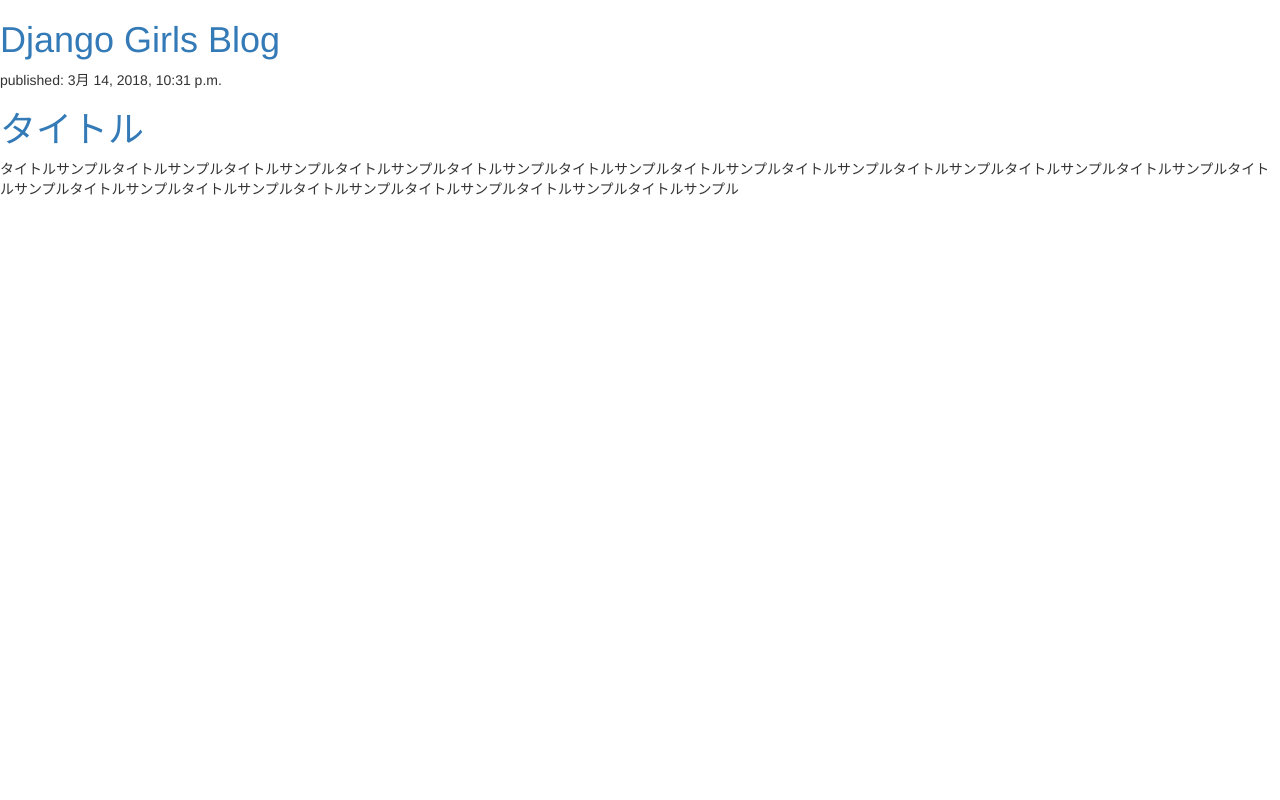
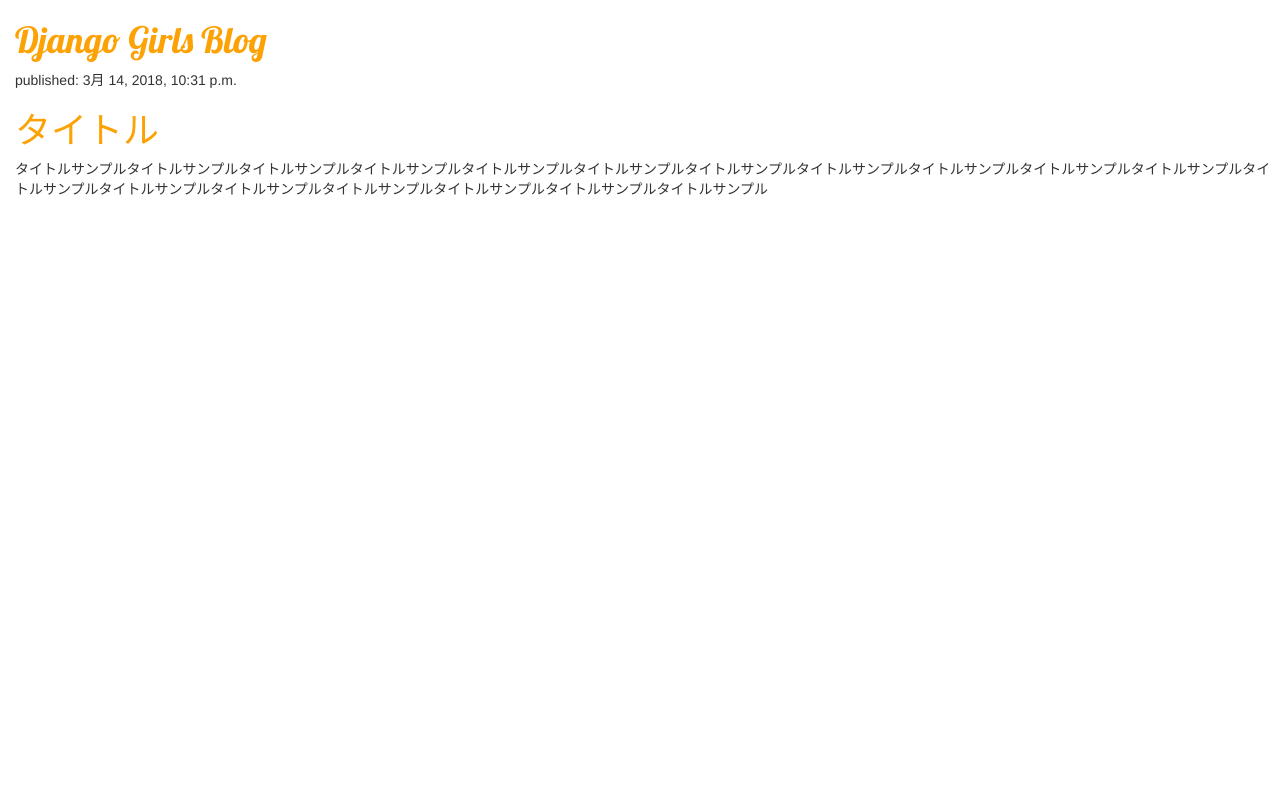
Before and after one commit to masatakashida/djangogirls, a Django app: page / in a window 1280 px wide. Run offline with Django 3.2, Linux system fonts and the light colour scheme; data comes from the database, SQL or seed files in the repository; some libraries are stand-ins or nearby versions.

Commit message:
google_font

```diff
--- a/blog/templates/blog/post_list.html
+++ b/blog/templates/blog/post_list.html
@@ -1,8 +1,11 @@
+{% load staticfiles %}
 <html>
     <head>
         <title>Django Girls blog</title>
         <link rel="stylesheet" href="//maxcdn.bootstrapcdn.com/bootstrap/3.2.0/css/bootstrap.min.css">
         <link rel="stylesheet" href="//maxcdn.bootstrapcdn.com/bootstrap/3.2.0/css/bootstrap-theme.min.css">
+        <link rel="stylesheet" href="{% static 'css/blog.css' %}">
+        <link href="http://fonts.googleapis.com/css?family=Lobster&subset=latin,latin-ext" rel="stylesheet" type="text/css">
     </head>
     <body>
         <div>
--- a/mysite/settings.py
+++ b/mysite/settings.py
@@ -135,3 +135,8 @@ try:
     from .local_settings import *
 except ImportError:
     pass
+
+
+STATICFILES_DIRS = (
+    os.path.join(BASE_DIR, "static"),
+)
--- /dev/null
+++ b/static/css/blog.css
@@ -0,0 +1,8 @@
+h1 a {
+    color: #FCA205;
+    font-family: 'Lobster';
+}
+
+body {
+    padding-left: 15px;
+}
```
